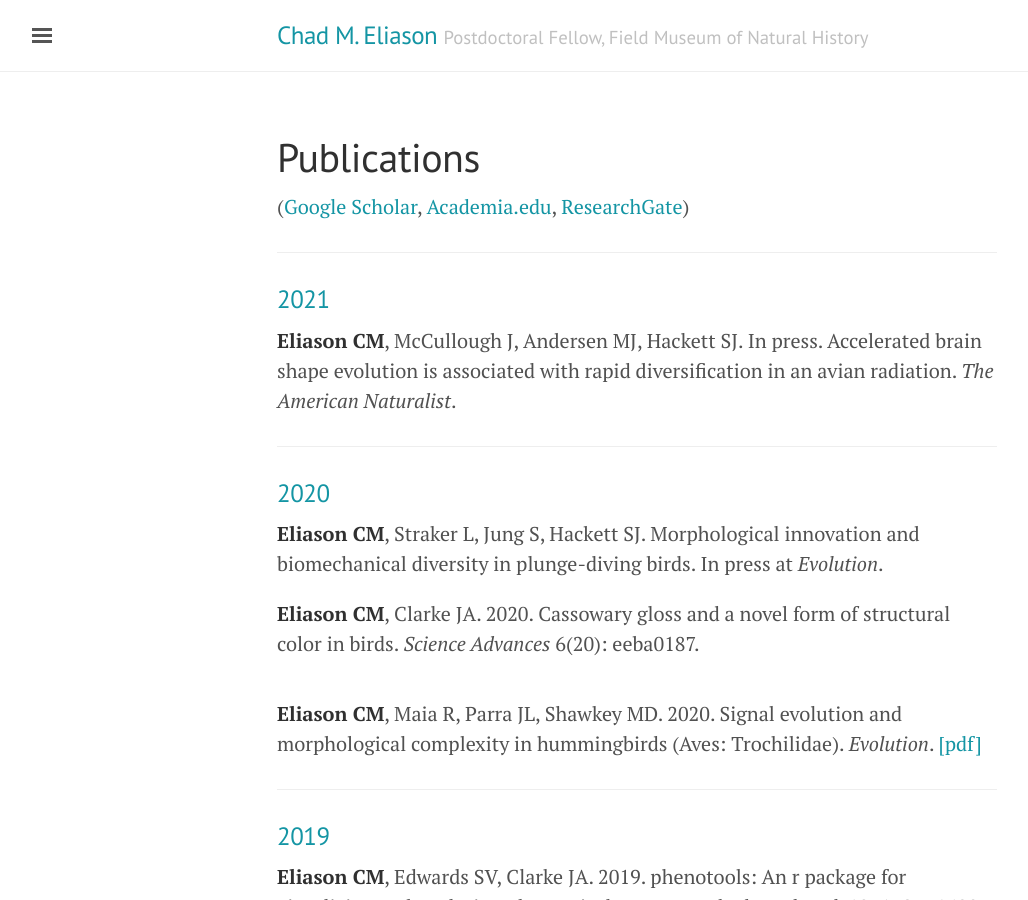
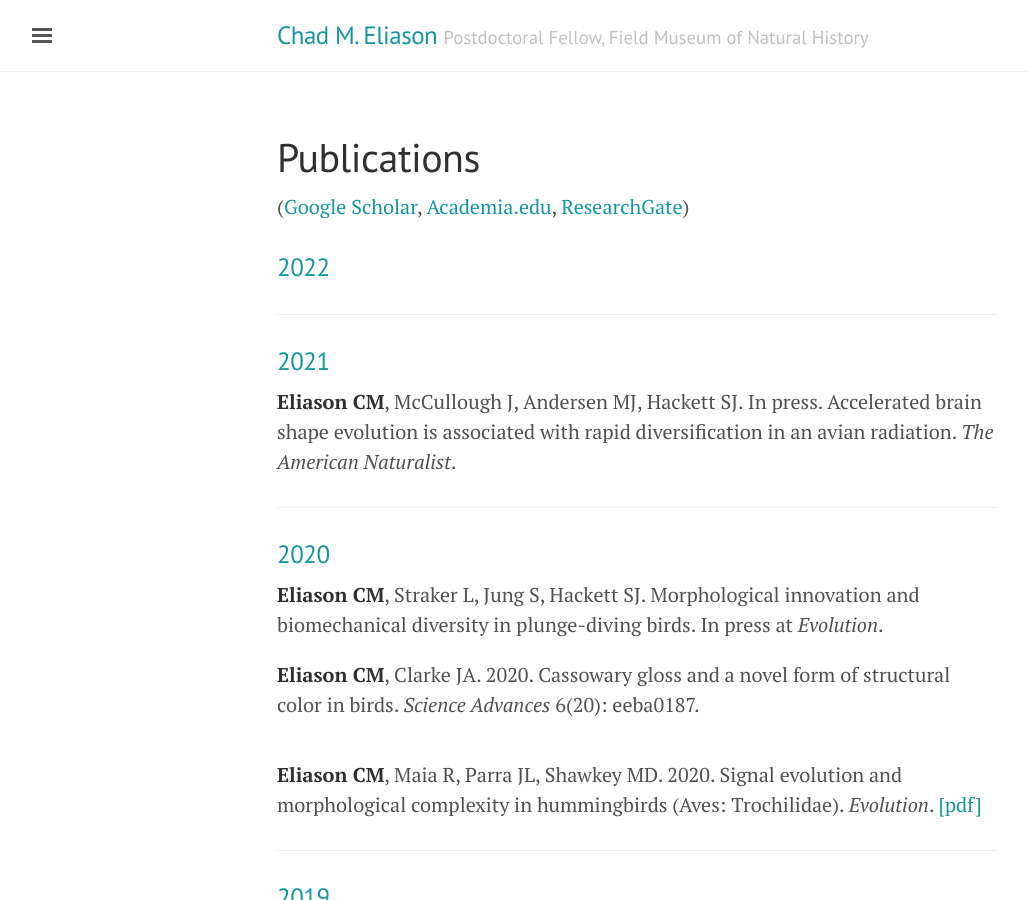
Before and after one commit to celiason/celiason.github.io, a Jekyll site: the page built from 2-publications.md, in a window 1280 px wide and 900 px high. Shown: the whole window, without its empty margins (3-1031 px from the left). Built offline with Jekyll 4.4.1, drawn with Linux system fonts in a browser that asks for light colours.

Commit message:
Update 2-publications.md

```diff
--- a/2-publications.md
+++ b/2-publications.md
@@ -6,6 +6,10 @@ title: Publications
 ([Google Scholar](http://scholar.google.com/citations?user=IJ7DM7kAAAAJ&amp;hl=en), [Academia.edu](http://utexas.academia.edu/ChadEliason), [ResearchGate](https://www.researchgate.net/profile/Chad_Eliason))
 
 <!-- ## Published or in press -->
+
+### 2022
+
+
 
 ---
 
```
